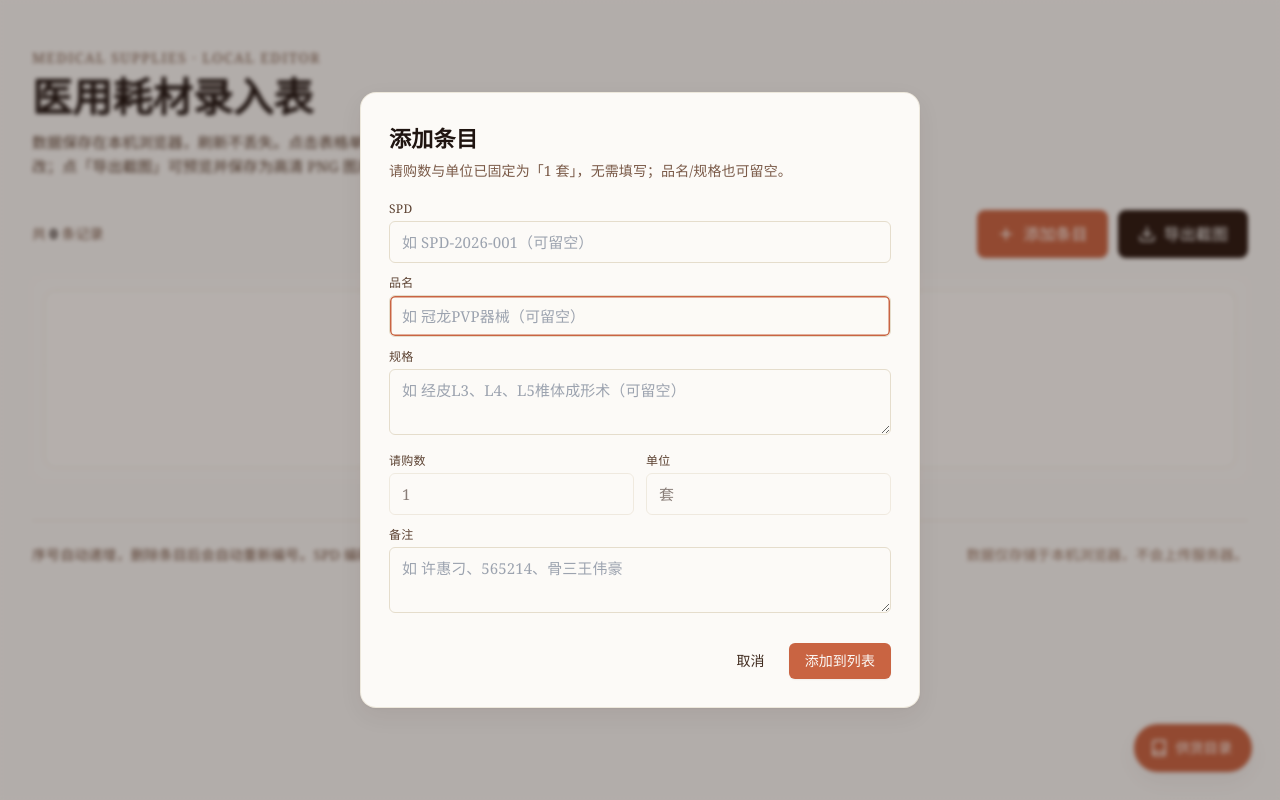
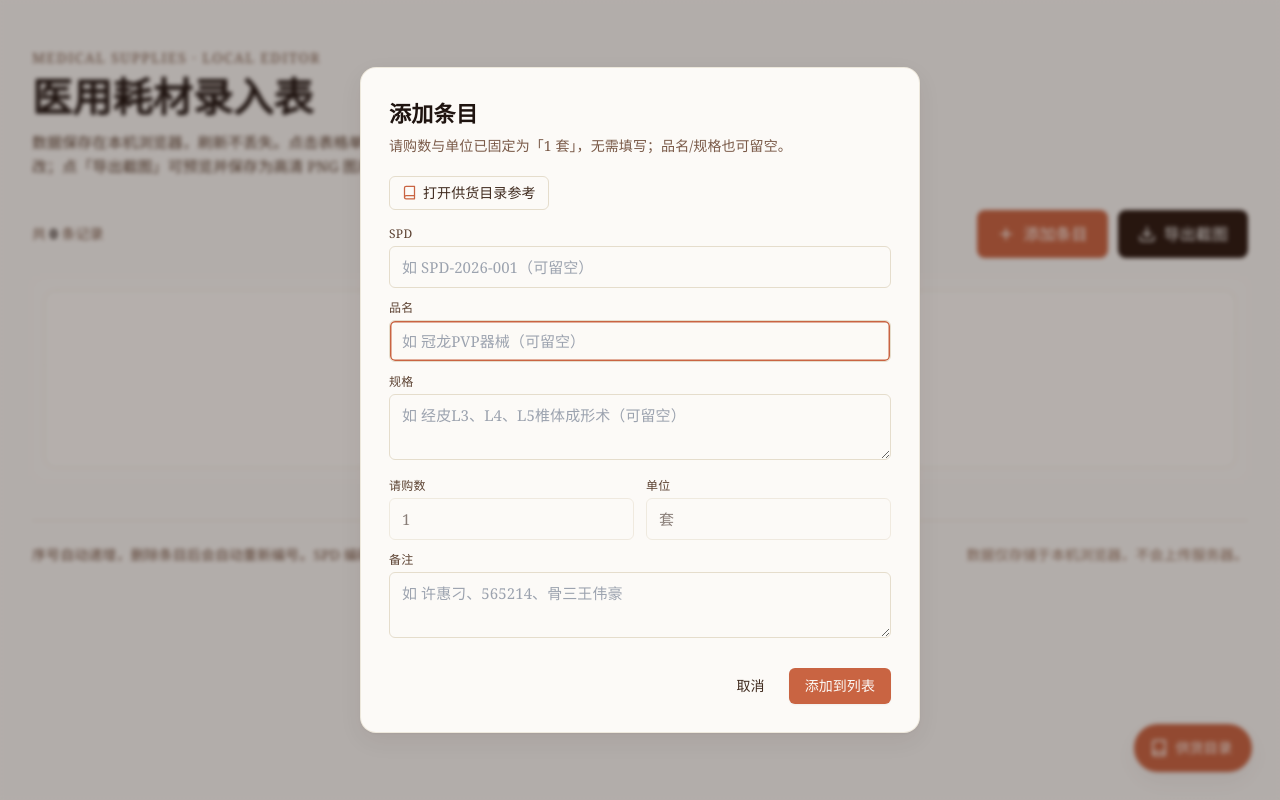
Before and after one commit to Niyoubingbing/medical-supplies-table, a Next.js app: page / in a window 1280 px wide. Both pictures are taken after a click on the button "添加条目". Built offline with nearby package versions, Linux system fonts and the light colour scheme; a web font is replaced by a local one.

Commit message:
fix: 修复 PWA 图标（二进制经 base64 正确上传）+ 新增供货目录悬浮折叠面板

```diff
--- a/app/page.tsx
+++ b/app/page.tsx
@@ -16,6 +16,7 @@ export default function Page() {
   const [modalOpen, setModalOpen] = useState(false);
   const [editing, setEditing] = useState<Item | null>(null);
   const [shotOpen, setShotOpen] = useState(false);
+  const [refOpen, setRefOpen] = useState(false);
 
   // Hydrate from localStorage on mount
   useEffect(() => {
@@ -188,6 +189,7 @@ export default function Page() {
           }
           setEditing(null);
         }}
+        onOpenSupplier={() => setRefOpen(true)}
       />
 
       <ScreenshotModal
@@ -196,7 +198,7 @@ export default function Page() {
         onClose={() => setShotOpen(false)}
       />
 
-      <SupplierReference />
+      <SupplierReference open={refOpen} onOpenChange={setRefOpen} />
     </main>
   );
 }
--- a/components/AddItemModal.tsx
+++ b/components/AddItemModal.tsx
@@ -10,6 +10,7 @@ interface Props {
   nextNo: number;
   onClose: () => void;
   onSave: (data: Omit<Item, "id" | "no" | "qty" | "unit"> & { no: number }) => void;
+  onOpenSupplier?: () => void;
 }
 
 export default function AddItemModal({
@@ -18,6 +19,7 @@ export default function AddItemModal({
   nextNo,
   onClose,
   onSave,
+  onOpenSupplier,
 }: Props) {
   const [spd, setSpd] = useState("");
   const [name, setName] = useState("");
@@ -80,6 +82,30 @@ export default function AddItemModal({
         <p className="text-sm text-ink-500 mt-1 mb-5">
           请购数与单位已固定为「{FIXED_QTY} {FIXED_UNIT}」，无需填写；品名/规格也可留空。
         </p>
+
+        {onOpenSupplier && (
+          <button
+            type="button"
+            onClick={onOpenSupplier}
+            className="mb-4 inline-flex items-center gap-1.5 rounded-md border border-line bg-paper-50 px-3 py-1.5 text-sm text-ink-700 hover:bg-paper-200 transition-colors"
+          >
+            <svg
+              width="15"
+              height="15"
+              viewBox="0 0 24 24"
+              fill="none"
+              stroke="currentColor"
+              strokeWidth="2"
+              strokeLinecap="round"
+              strokeLinejoin="round"
+              className="text-accent"
+            >
+              <path d="M4 19.5A2.5 2.5 0 0 1 6.5 17H20" />
+              <path d="M6.5 2H20v20H6.5A2.5 2.5 0 0 1 4 19.5v-15A2.5 2.5 0 0 1 6.5 2z" />
+            </svg>
+            打开供货目录参考
+          </button>
+        )}
 
         <div className="space-y-3">
           <Field label="SPD">
--- a/components/SupplierReference.tsx
+++ b/components/SupplierReference.tsx
@@ -36,8 +36,19 @@ function Chevron({ open }: { open: boolean }) {
   );
 }
 
-export default function SupplierReference() {
-  const [open, setOpen] = useState(false);
+export default function SupplierReference({
+  open: controlledOpen,
+  onOpenChange,
+}: {
+  open?: boolean;
+  onOpenChange?: (v: boolean) => void;
+}) {
+  const [internalOpen, setInternalOpen] = useState(false);
+  const open = controlledOpen ?? internalOpen;
+  const setOpen = (v: boolean) => {
+    if (onOpenChange) onOpenChange(v);
+    else setInternalOpen(v);
+  };
   // 默认全部展开，内容立即可见；仍可逐家公司折叠
   const [expanded, setExpanded] = useState<Set<string>>(
     () => new Set(SUPPLIERS.map((s) => s.name))
@@ -55,7 +66,7 @@ export default function SupplierReference() {
     <>
       {/* 总体悬浮按钮：控制目录显隐 */}
       <button
-        onClick={() => setOpen((v) => !v)}
+        onClick={() => setOpen(!open)}
         aria-label={open ? "收起供应商目录" : "展开供应商目录"}
         className="fixed z-40 bottom-5 right-5 sm:bottom-7 sm:right-7 flex items-center gap-2 rounded-full bg-accent text-paper-50 pl-4 pr-5 py-3.5 shadow-card hover:bg-accent-hover active:scale-95 transition-all"
       >
@@ -75,9 +86,9 @@ export default function SupplierReference() {
         <span className="text-sm font-medium">供货目录</span>
       </button>
 
-      {/* 可折叠面板 */}
+      {/* 可折叠面板（层级高于添加/截图的弹窗，便于在录入时参考） */}
       <div
-        className={`fixed z-40 inset-x-0 bottom-0 sm:inset-x-auto sm:bottom-24 sm:right-7 sm:w-[380px] sm:max-w-[calc(100vw-2rem)] transition-all duration-300 ${
+        className={`fixed z-[60] inset-x-0 bottom-0 sm:inset-x-auto sm:bottom-24 sm:right-7 sm:w-[380px] sm:max-w-[calc(100vw-2rem)] transition-all duration-300 ${
           open
             ? "translate-y-0 opacity-100"
             : "translate-y-full sm:translate-y-0 sm:opacity-0 sm:pointer-events-none"
@@ -96,7 +107,7 @@ export default function SupplierReference() {
             </div>
             <button
               onClick={() => setOpen(false)}
-              aria-label="关闭"
+              aria-label="关闭供应商目录"
               className="shrink-0 ml-3 w-8 h-8 -mr-1 grid place-items-center rounded-full text-ink-400 hover:text-ink-800 hover:bg-paper-200 transition-colors"
             >
               <svg width="18" height="18" viewBox="0 0 24 24" fill="none" stroke="currentColor" strokeWidth="2.2" strokeLinecap="round">
```
Also changed, not shown: 1 other file (tests, documents, lock files or other folders).
